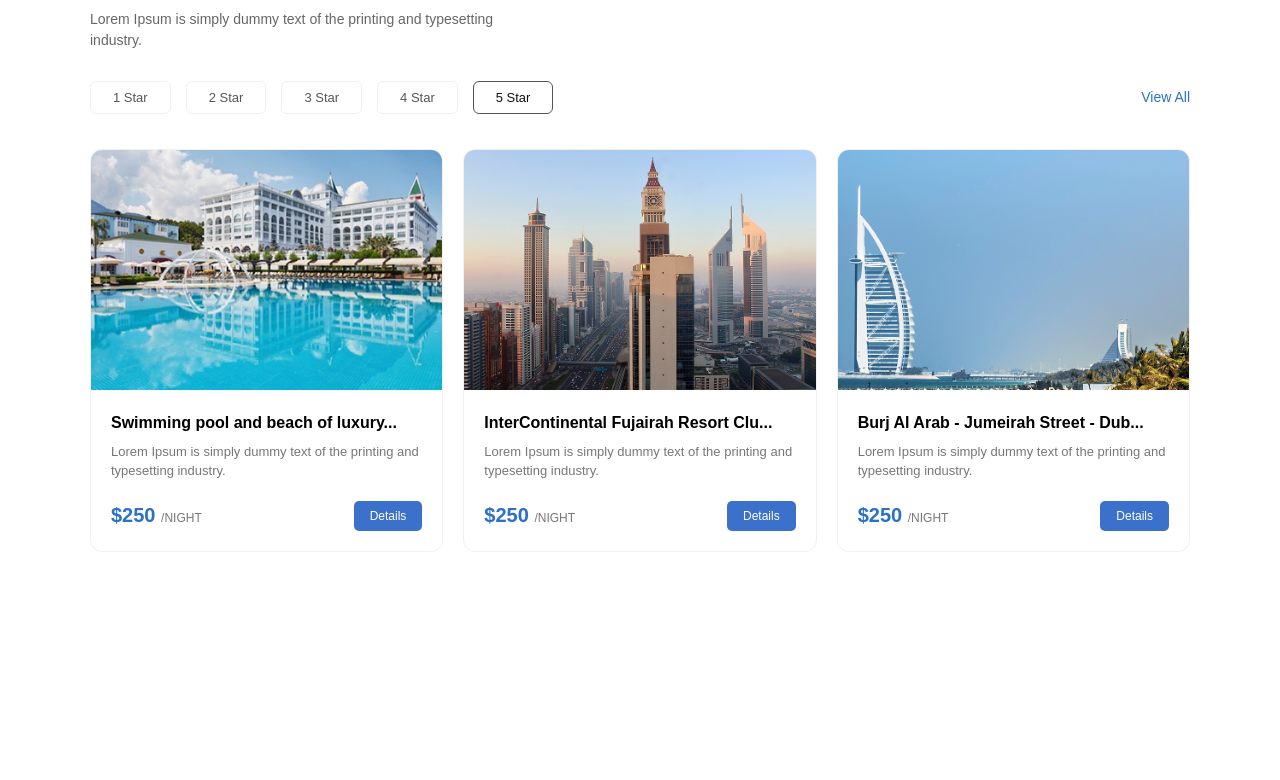
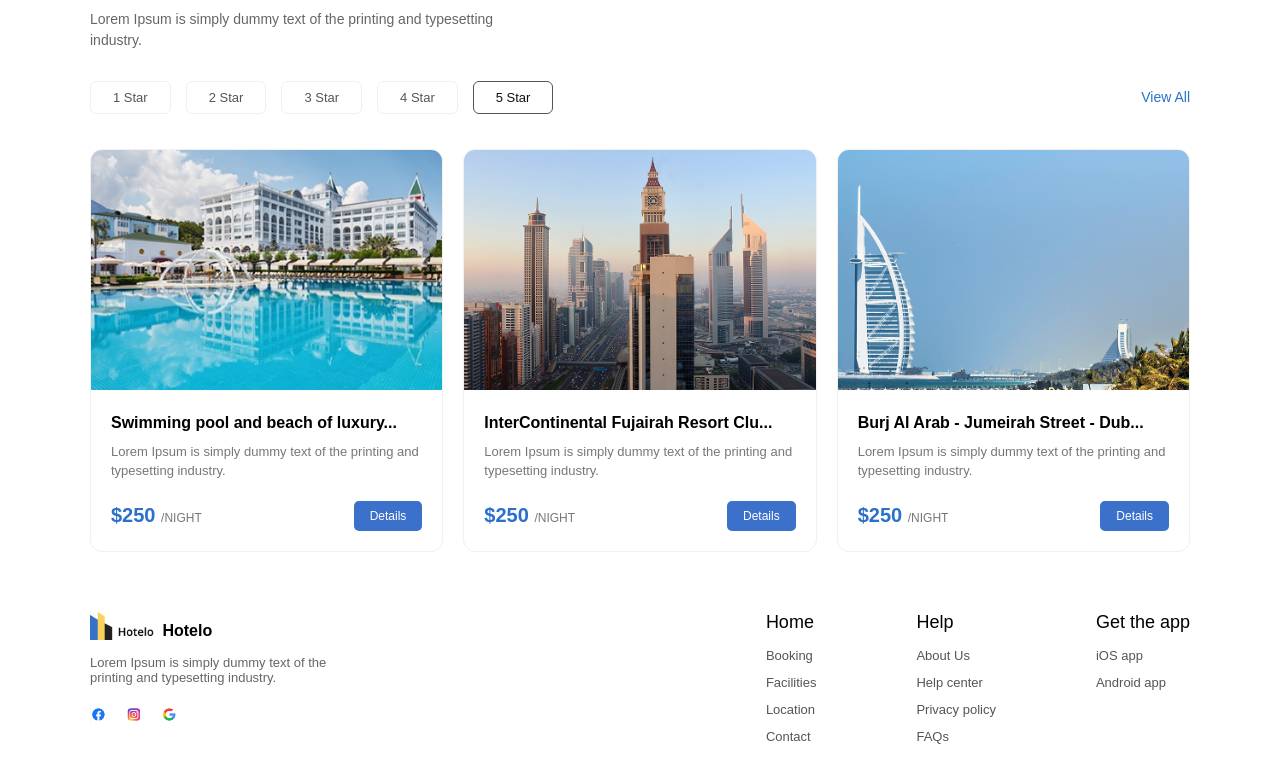
Before and after one commit to nasrullo006/H-W11, a plain HTML site: page index.html in a window 1280 px wide. Shown: the part 2226-3006 px from the top of the page. Before the commit the page ends 2838 px from the top, so only its background shows below. Drawn offline with Linux system fonts and the light colour scheme.

Commit message:
section7

```diff
--- a/index.html
+++ b/index.html
@@ -198,7 +198,40 @@
         </div>
     </div>
 
+    <div class="t79">
+        <div class="t80">
+            <div class="t81">
+                <img class="t82" src="./logo (1).png" alt="Hotelo">
+                <span>Hotelo</span>
+            </div>
+            <p class="t83">Lorem Ipsum is simply dummy text of the printing and typesetting industry.</p>
+            <img class="t84" src="./cоц.jpg" alt="Socials">
+        </div>
 
+        <div class="t85">
+            <div class="t86">
+                <h3 class="t87">Home</h3>
+                <p class="t88">Booking</p>
+                <p class="t88">Facilities</p>
+                <p class="t88">Location</p>
+                <p class="t88">Contact</p>
+            </div>
+
+            <div class="t86">
+                <h3 class="t87">Help</h3>
+                <p class="t88">About Us</p>
+                <p class="t88">Help center</p>
+                <p class="t88">Privacy policy</p>
+                <p class="t88">FAQs</p>
+            </div>
+
+            <div class="t86">
+                <h3 class="t87">Get the app</h3>
+                <p class="t88">iOS app</p>
+                <p class="t88">Android app</p>
+            </div>
+        </div>
+    </div>
 
 </body>
 </html>
--- a/style.css
+++ b/style.css
@@ -474,3 +474,53 @@
     font-size: 12px;
     cursor: pointer;
 }
+.t79 {
+    max-width: 1100px;
+    margin: 60px auto;
+    display: flex;
+    justify-content: space-between;
+}
+
+.t80 {
+    width: 260px;
+}
+
+.t81 {
+    display: flex;
+    align-items: flex-end;
+    gap: 8px;
+    font-weight: bold;
+    margin-bottom: 15px;
+}
+
+.t82 {
+    height: 28px;
+}
+
+.t83 {
+    font-size: 13px;
+    color: #666;
+    margin-bottom: 20px;
+}
+
+.t84 {
+    height: 20px;
+}
+
+.t85 {
+    display: flex;
+    gap: 100px;
+}
+
+.t87 {
+    font-size: 18px;
+    font-weight: normal;
+    margin-bottom: 15px;
+}
+
+.t88 {
+    font-size: 13px;
+    color: #555;
+    margin-bottom: 12px;
+    cursor: pointer;
+}
```
